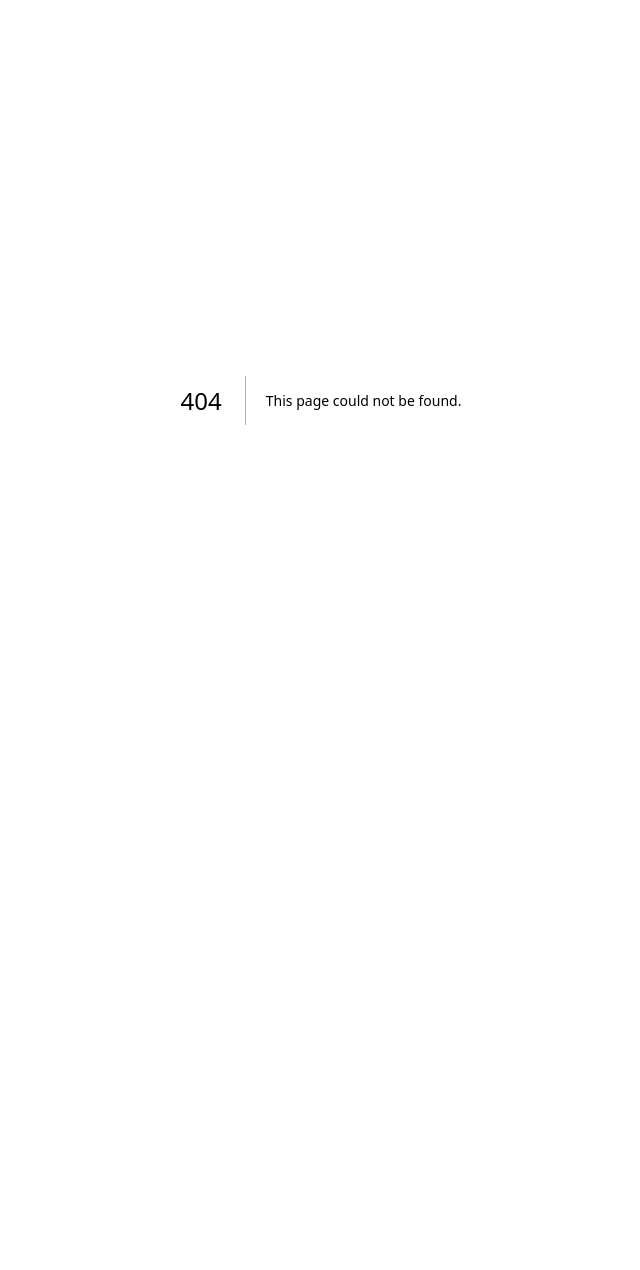
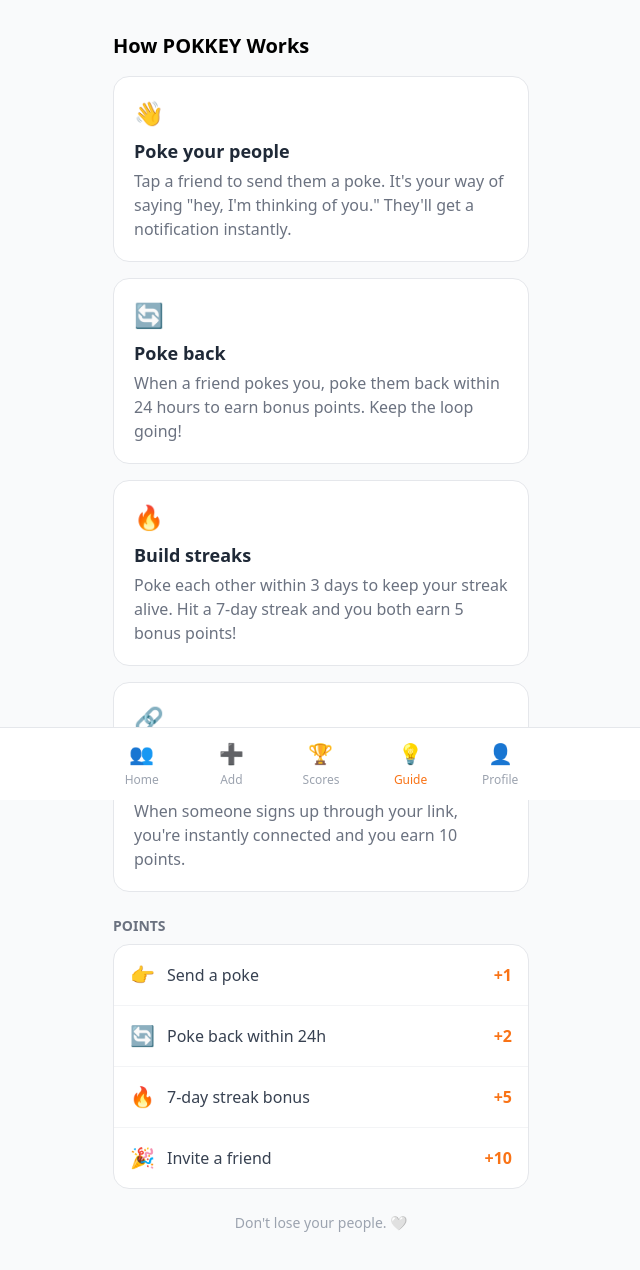
Before and after one commit to sgimpro/pokkey, a Next.js app: page /guide in a window 1280 px wide. Before the commit this address had no page. Shown: the top 1270 px of the page, without its empty margins (319-959 px from the left). Before the commit the page ends 800 px from the top, so only its background shows below. Built offline with nearby package versions, Linux system fonts and the light colour scheme.

Commit message:
Add Guide tab with how-it-works and points breakdown

```diff
--- /dev/null
+++ b/app/(app)/guide/page.tsx
@@ -0,0 +1,83 @@
+export default function GuidePage() {
+  return (
+    <div className="min-h-screen bg-gray-50">
+      <div className="max-w-md mx-auto p-4 pb-24">
+        <h1 className="text-xl font-bold py-4">How POKKEY Works</h1>
+
+        {/* Core concept */}
+        <div className="bg-white rounded-2xl p-5 border border-gray-200 mb-4">
+          <p className="text-2xl mb-2">&#128075;</p>
+          <h2 className="font-bold text-lg text-gray-800">Poke your people</h2>
+          <p className="text-gray-500 mt-1">
+            Tap a friend to send them a poke. It&apos;s your way of saying
+            &quot;hey, I&apos;m thinking of you.&quot; They&apos;ll get a notification instantly.
+          </p>
+        </div>
+
+        <div className="bg-white rounded-2xl p-5 border border-gray-200 mb-4">
+          <p className="text-2xl mb-2">&#128260;</p>
+          <h2 className="font-bold text-lg text-gray-800">Poke back</h2>
+          <p className="text-gray-500 mt-1">
+            When a friend pokes you, poke them back within 24 hours to earn bonus points.
+            Keep the loop going!
+          </p>
+        </div>
+
+        <div className="bg-white rounded-2xl p-5 border border-gray-200 mb-4">
+          <p className="text-2xl mb-2">&#128293;</p>
+          <h2 className="font-bold text-lg text-gray-800">Build streaks</h2>
+          <p className="text-gray-500 mt-1">
+            Poke each other within 3 days to keep your streak alive.
+            Hit a 7-day streak and you both earn 5 bonus points!
+          </p>
+        </div>
+
+        <div className="bg-white rounded-2xl p-5 border border-gray-200 mb-6">
+          <p className="text-2xl mb-2">&#128279;</p>
+          <h2 className="font-bold text-lg text-gray-800">Invite friends</h2>
+          <p className="text-gray-500 mt-1">
+            Share your invite link from the home screen. When someone signs up
+            through your link, you&apos;re instantly connected and you earn 10 points.
+          </p>
+        </div>
+
+        {/* Points breakdown */}
+        <h2 className="text-sm font-semibold text-gray-500 mb-2">POINTS</h2>
+        <div className="bg-white rounded-2xl border border-gray-200 overflow-hidden">
+          <div className="flex items-center justify-between p-4 border-b border-gray-100">
+            <div className="flex items-center gap-3">
+              <span className="text-xl">&#128073;</span>
+              <span className="text-gray-700">Send a poke</span>
+            </div>
+            <span className="font-bold text-orange-500">+1</span>
+          </div>
+          <div className="flex items-center justify-between p-4 border-b border-gray-100">
+            <div className="flex items-center gap-3">
+              <span className="text-xl">&#128260;</span>
+              <span className="text-gray-700">Poke back within 24h</span>
+            </div>
+            <span className="font-bold text-orange-500">+2</span>
+          </div>
+          <div className="flex items-center justify-between p-4 border-b border-gray-100">
+            <div className="flex items-center gap-3">
+              <span className="text-xl">&#128293;</span>
+              <span className="text-gray-700">7-day streak bonus</span>
+            </div>
+            <span className="font-bold text-orange-500">+5</span>
+          </div>
+          <div className="flex items-center justify-between p-4">
+            <div className="flex items-center gap-3">
+              <span className="text-xl">&#127881;</span>
+              <span className="text-gray-700">Invite a friend</span>
+            </div>
+            <span className="font-bold text-orange-500">+10</span>
+          </div>
+        </div>
+
+        <p className="text-center text-sm text-gray-400 mt-6">
+          Don&apos;t lose your people. &#129293;
+        </p>
+      </div>
+    </div>
+  );
+}
--- a/components/BottomNav.tsx
+++ b/components/BottomNav.tsx
@@ -6,6 +6,7 @@
   { href: '/', label: 'Home', icon: '&#128101;' },
   { href: '/add', label: 'Add', icon: '&#10133;' },
   { href: '/leaderboard', label: 'Scores', icon: '&#127942;' },
+  { href: '/guide', label: 'Guide', icon: '&#128161;' },
   { href: '/profile', label: 'Profile', icon: '&#128100;' },
 ]
 
```
